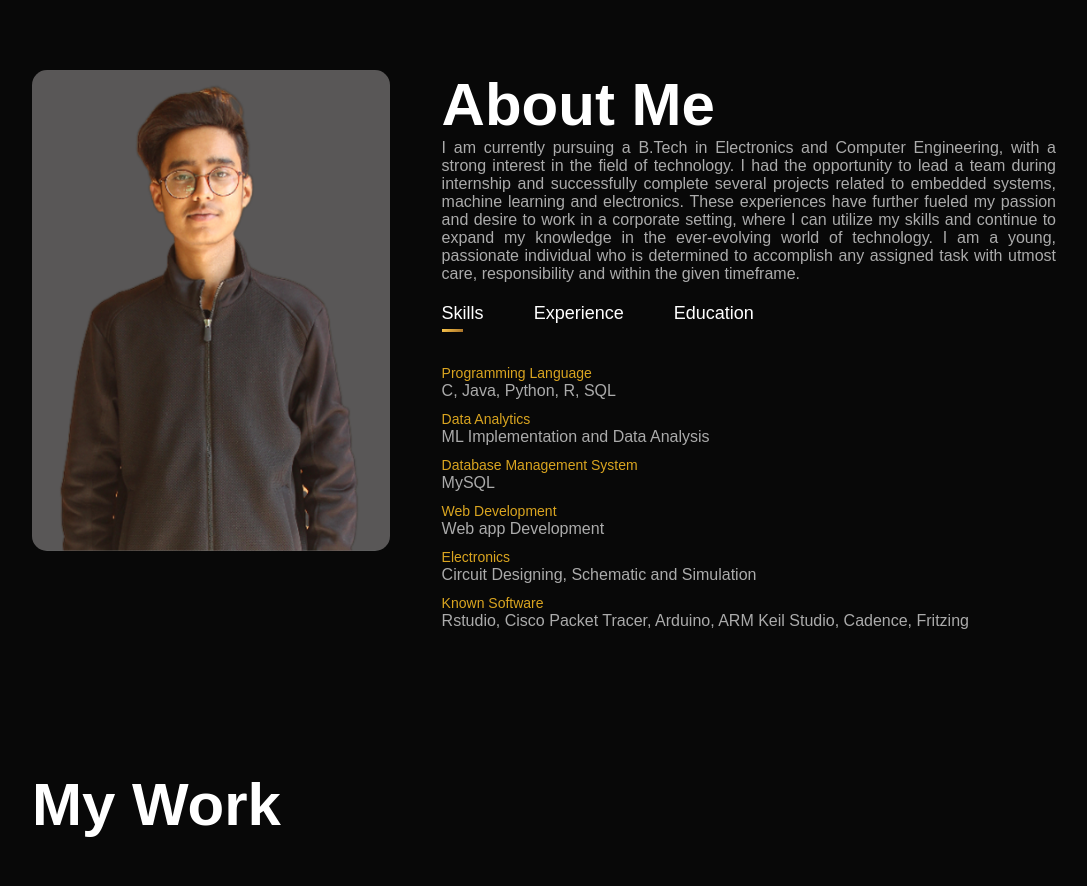
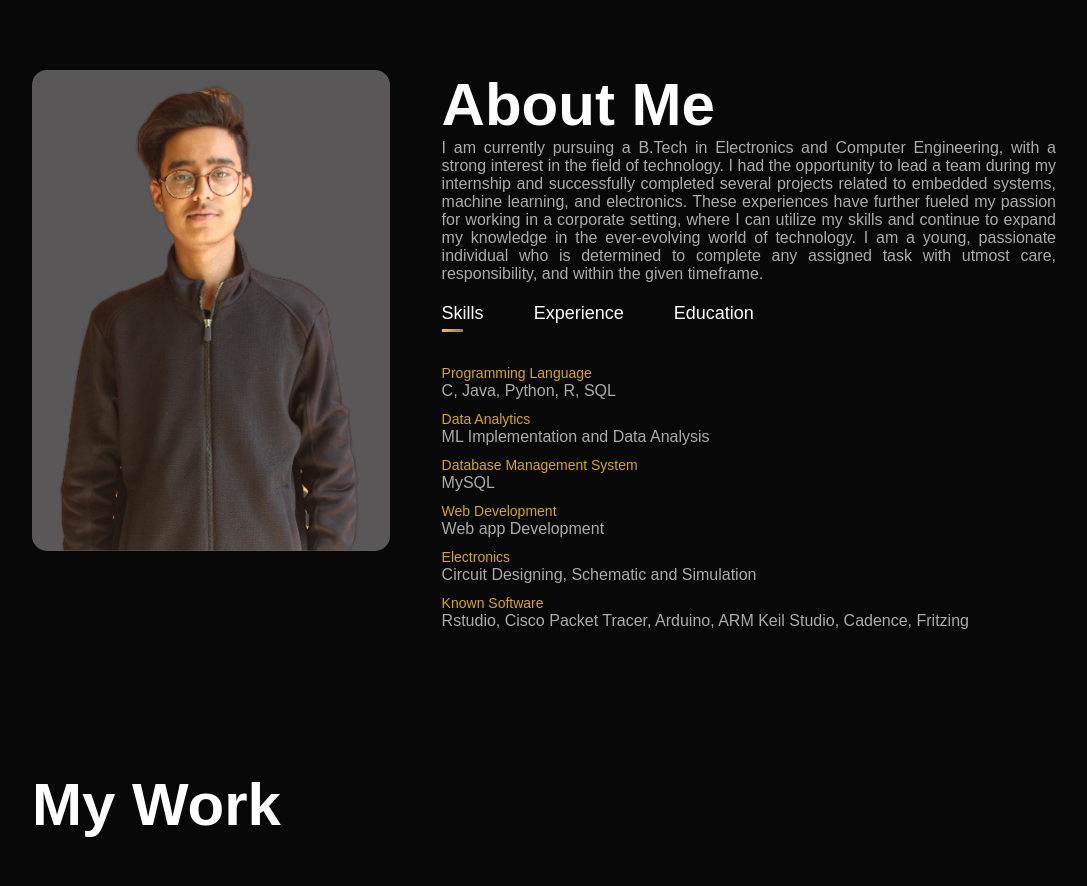
Before and after one commit to Arnavarya35/portfolio, a plain HTML site: page index.html in a window 1280 px wide. Shown: the part 820-1706 px from the top of the page, without its empty margins (96-1183 px from the left). Drawn offline with Linux system fonts and the light colour scheme.

Commit message:
Update index.html
about update

```diff
--- a/index.html
+++ b/index.html
@@ -54,11 +54,11 @@
                     <h1 class="sub-title">About Me</h1>
                     <p class="justified-text">I am currently pursuing a B.Tech in Electronics and Computer Engineering,
                         with a strong interest in the field of technology. I had the opportunity to lead a team during
-                        internship and successfully complete several projects related to embedded systems, machine learning
-                        and electronics. These experiences have further fueled my passion and desire to work in a
+                        my internship and successfully completed several projects related to embedded systems, machine
+                        learning, and electronics. These experiences have further fueled my passion for working in a
                         corporate setting, where I can utilize my skills and continue to expand my knowledge in the
                         ever-evolving world of technology. I am a young, passionate individual who is determined to
-                        accomplish any assigned task with utmost care, responsibility and within the given timeframe.</p>
+                        complete any assigned task with utmost care, responsibility, and within the given timeframe.</p>
                     <div class="tab-title">
                         <p class="tab-links active-link" onclick="opentab('skills')">Skills</p>
                         <p class="tab-links" onclick="opentab('experience')">Experience</p>
```
